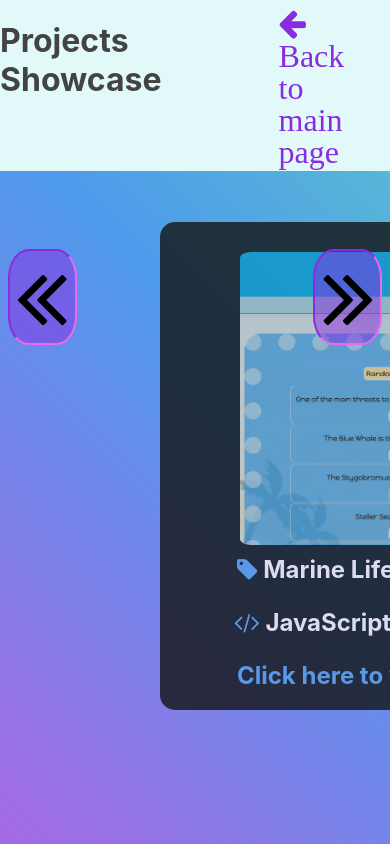
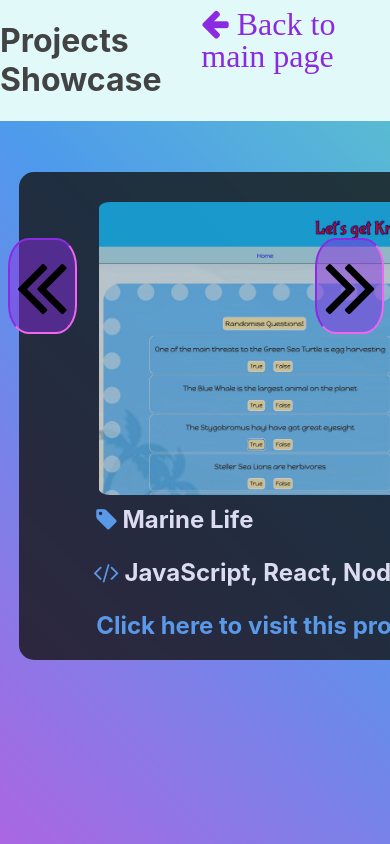
Before and after one commit to Laufley/old_portfolio, a React (Create React App) app: page /Projects in a window 390 px wide. Built offline with nearby package versions, Linux system fonts and the light colour scheme; a web font is replaced by a local one.

Commit message:
media queries for mobile on carousel

```diff
--- a/src/Components/Carousel.css
+++ b/src/Components/Carousel.css
@@ -77,3 +77,38 @@ cursor: pointer;
     border-right: 2px solid rgb(238, 103, 238);
     box-shadow: rgba(240, 46, 170, 0.4) -5px 5px, rgba(240, 46, 170, 0.3) -10px 10px, rgba(240, 46, 170, 0.2) -15px 15px;
 }
+
+
+/* Media queries */
+
+@media only screen and (max-width: 768px) {
+    #first-item {
+        display: flex;
+        grid-area: first-item;
+        grid-column: 1/2;
+        margin-left: 1.2rem;
+        margin-right: 2rem;
+    }
+
+}
+
+@media only screen and (max-width: 768px) {
+.button{
+    margin-top: 30%;
+    }
+}
+
+
+@media only screen and (max-width: 768px) {
+#button-previous {
+    margin-left: 2%;
+
+    }
+}
+
+@media only screen and (max-width: 768px) {
+#button-next {
+
+    margin-right: 1.5%;
+    }
+}
--- a/src/Components/Projects.css
+++ b/src/Components/Projects.css
@@ -25,3 +25,13 @@
 #back:hover {
     color: #5999E8;
 }
+
+@media only screen and (max-width: 768px) {
+    #nav {
+    display:flex;
+    justify-content: space-evenly;
+    background-color: rgb(225, 249, 249);
+    color:rgb(68, 67, 67);
+    gap: 10%;
+    }
+}
```
